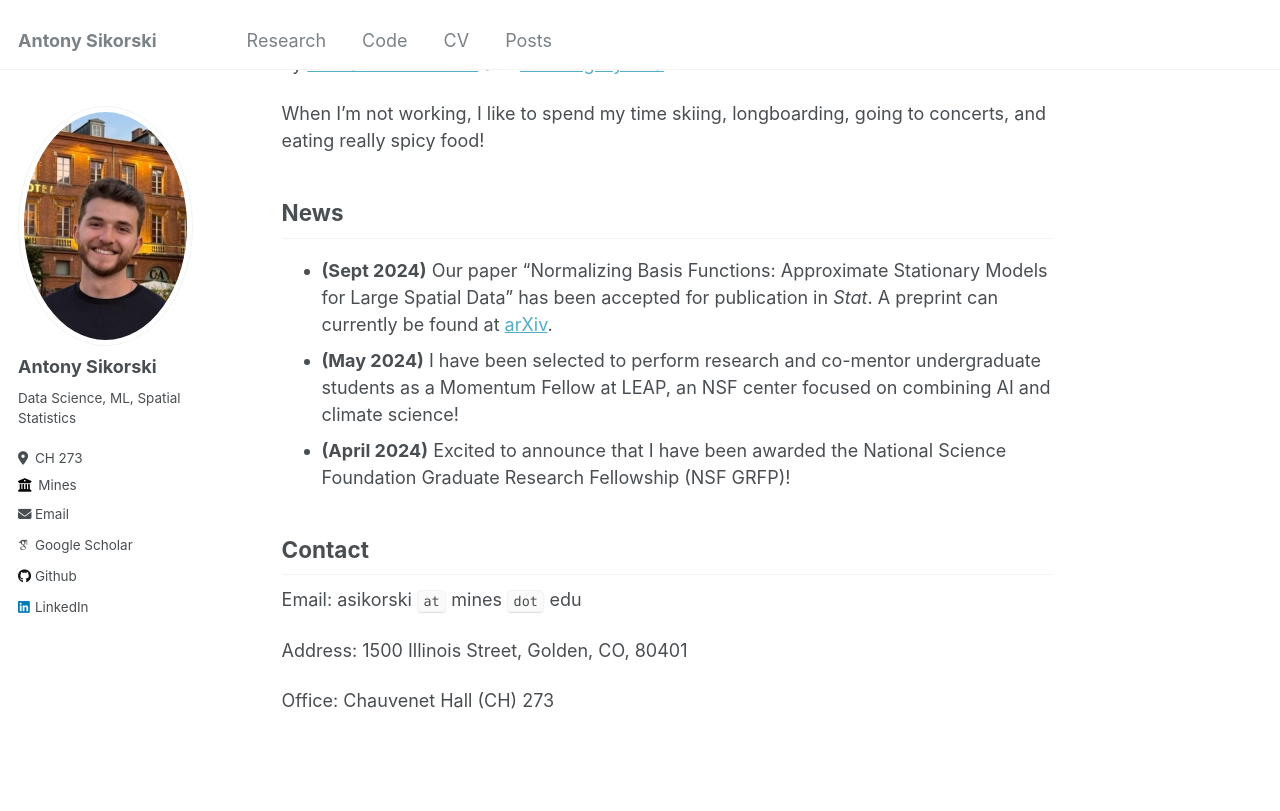
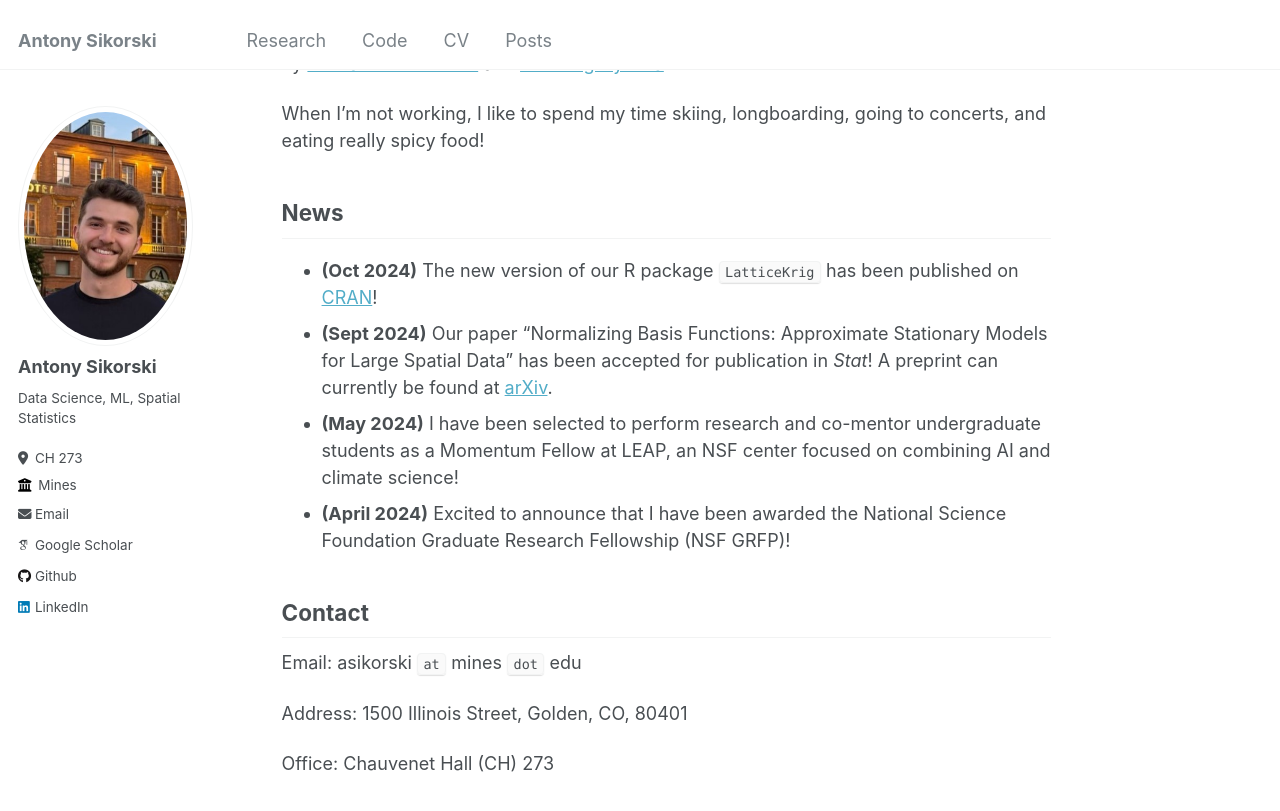
Before and after one commit to antonyxsik/antonyxsik.github.io, a Jekyll site: the page built from _pages/about.md, in a window 1280 px wide and 900 px high, scrolled down 487 px. Shown: the top 811 px of the window. Built offline with Jekyll 4.4.1, drawn with Linux system fonts in a browser that asks for light colours; some web fonts are replaced.

Commit message:
LK published

```diff
--- a/_pages/about.md
+++ b/_pages/about.md
@@ -19,7 +19,8 @@
 
 News
 ------
-- **(Sept 2024)** Our paper "Normalizing Basis Functions: Approximate Stationary Models for Large Spatial Data" has been accepted for publication in *Stat*. A preprint can currently be found at <a href="https://arxiv.org/abs/2405.13821" target="_blank">arXiv</a>.
+- **(Oct 2024)** The new version of our R package `LatticeKrig` has been published on <a href="https://cran.r-project.org/web/packages/LatticeKrig/" target="_blank">CRAN</a>!
+- **(Sept 2024)** Our paper "Normalizing Basis Functions: Approximate Stationary Models for Large Spatial Data" has been accepted for publication in *Stat*! A preprint can currently be found at <a href="https://arxiv.org/abs/2405.13821" target="_blank">arXiv</a>.
 - **(May 2024)** I have been selected to perform research and co-mentor undergraduate students as a Momentum Fellow at LEAP, an NSF center focused on combining AI and climate science!
 - **(April 2024)** Excited to announce that I have been awarded the National Science Foundation Graduate Research Fellowship (NSF GRFP)!
 
```
